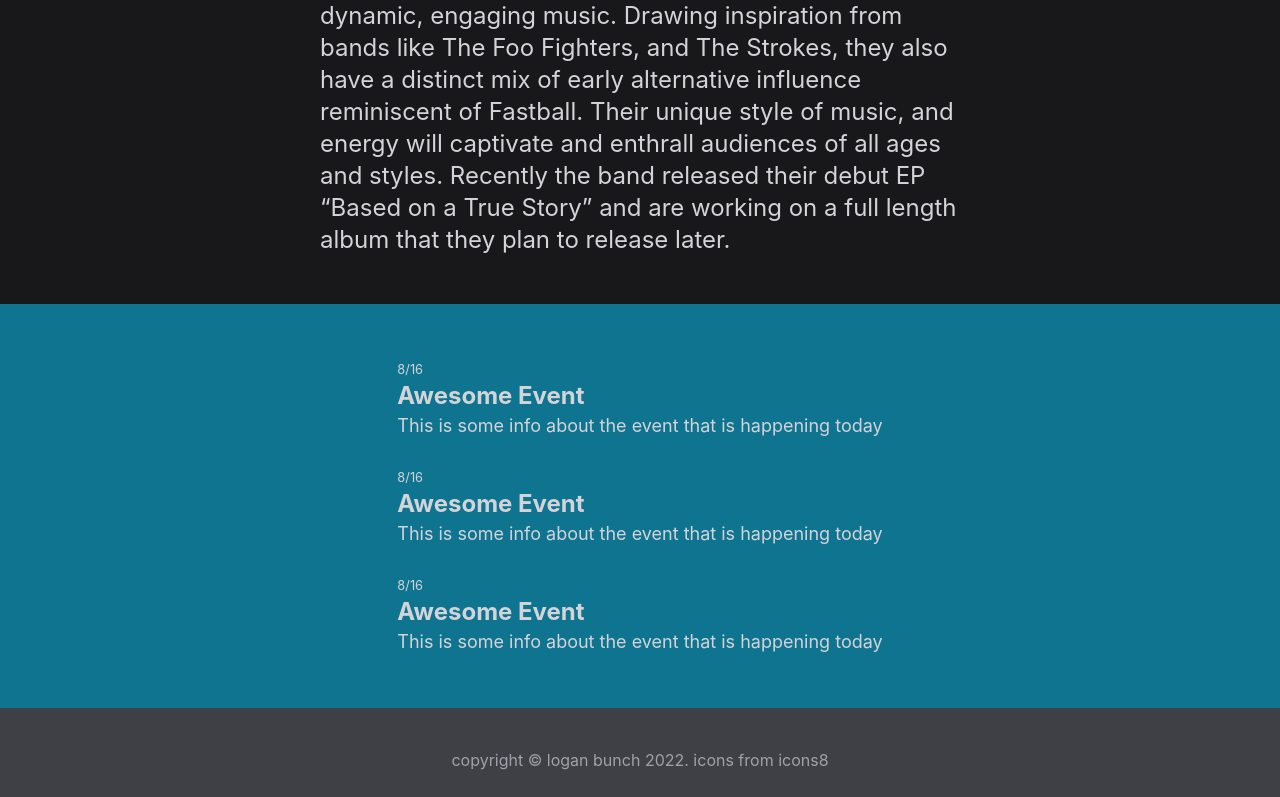
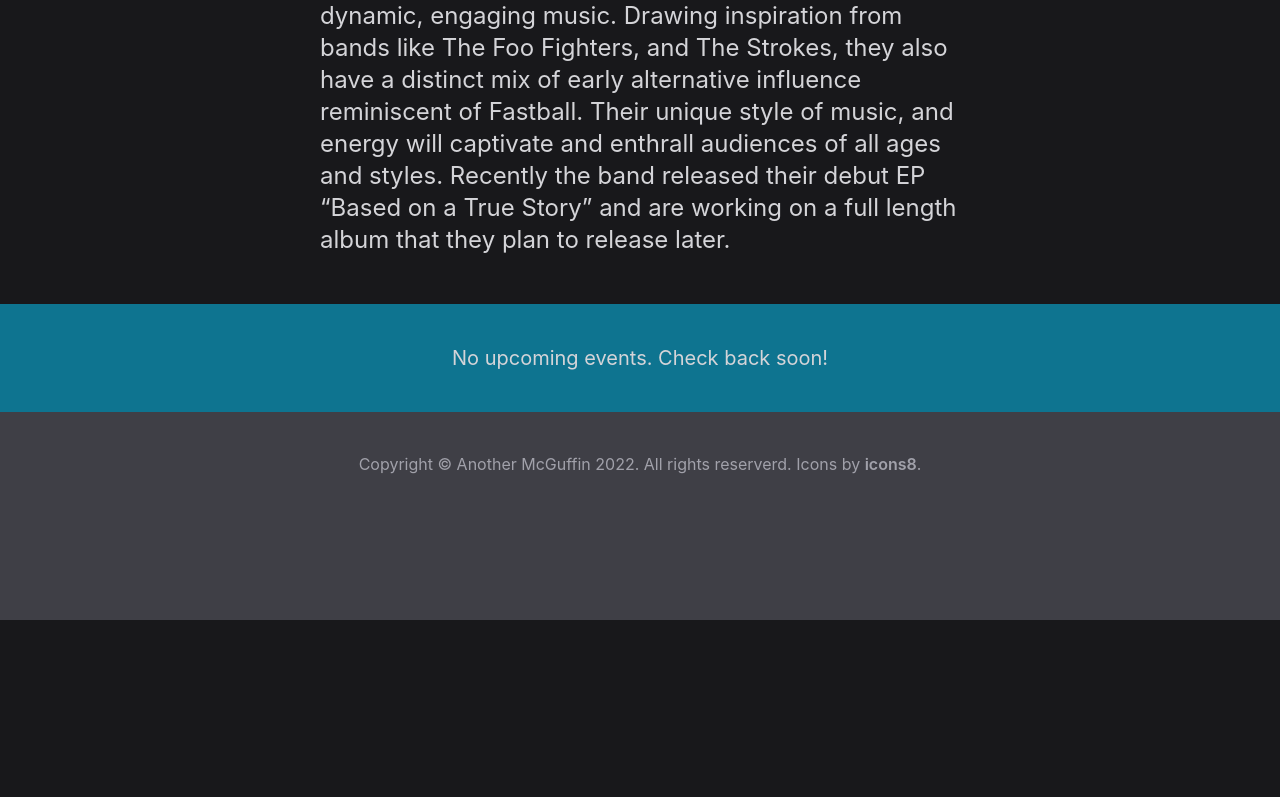
Before and after one commit to lbunch1/AnotherMcguffin, a Next.js app: page / in a window 1280 px wide. Shown: the part 2000-2797 px from the top of the page. After the commit the page ends 2620 px from the top, so only its background shows below. Built offline with nearby package versions, Linux system fonts and the light colour scheme.

Commit message:
Cleaned component structure. Prepared for launch

```diff
--- /dev/null
+++ b/components/bio.jsx
@@ -0,0 +1,12 @@
+const Bio = () => {
+    return (
+        <div className="w-full p-12 flex justify-center" >
+            <div className="sm:max-w-[50vw]">
+                <h1 className="text-3xl font-extrabold">Bio</h1>
+                <p className="text-xl sm:text-2xl"> Another McGuffin is an alternative rock band with a unique blend of jazz and blues elements hailing from Corona Ca. The band formed in 2020 from long time friends and musicians with a common interest to make dynamic, engaging music. Drawing inspiration from bands like The Foo Fighters, and The Strokes, they also have a distinct mix of early alternative influence reminiscent of Fastball. Their unique style of music, and energy will captivate and enthrall audiences of all ages and styles. Recently the band released their debut EP “Based on a True Story” and are working on a full length album that they plan to release later. </p>
+            </div>
+        </div>
+    )
+}
+
+export default Bio;
--- /dev/null
+++ b/components/event.jsx
@@ -0,0 +1,11 @@
+const Event = ( {event} ) => {
+    return (
+        <li key={event.title} className="p-3">
+        <small>{event.date.month}/{event.date.day}</small><br />
+        <h1 className="text-2xl font-bold">{event.title}</h1>
+        <p className="text-lg">{event.description}</p>
+    </li>
+    )
+}
+
+export default Event;
--- a/components/events.jsx
+++ b/components/events.jsx
@@ -1,50 +1,49 @@
-
+import Event from './event';
 
 const Events = () => {
 
     const eventList = [
-        {
-            date: {
-                day: 16,
-                month: 8,
-                year: 2022
-            },
-            title: 'Awesome Event',
-            description: 'This is some info about the event that is happening today'
-        },
-        {
-            date: {
-                day: 16,
-                month: 8,
-                year: 2022
-            },
-            title: 'Awesome Event',
-            description: 'This is some info about the event that is happening today'
-        },
-        {
-            date: {
-                day: 16,
-                month: 8,
-                year: 2022
-            },
-            title: 'Awesome Event',
-            description: 'This is some info about the event that is happening today'
-        },
+        // {
+        //     date: {
+        //         day: 16,
+        //         month: 8,
+        //         year: 2022
+        //     },
+        //     title: 'Awesome Event',
+        //     description: 'This is some info about the event that is happening today'
+        // },
+        // {
+        //     date: {
+        //         day: 16,
+        //         month: 8,
+        //         year: 2022
+        //     },
+        //     title: 'Awesome Event',
+        //     description: 'This is some info about the event that is happening today'
+        // },
+        // {
+        //     date: {
+        //         day: 16,
+        //         month: 8,
+        //         year: 2022
+        //     },
+        //     title: 'Awesome Event',
+        //     description: 'This is some info about the event that is happening today'
+        // },
     ]
 
 
     return (
         <div className="flex jusify-center bg-cyan-700">
             <ul className="p-10 mx-auto sm:max-w-50vw">
-                {eventList.map(event => {
+                {(eventList.length > 0)
+                ? eventList.map(event => {
                     return (
-                        <li key={event.title} className="p-3">
-                            <small>{event.date.month}/{event.date.day}</small><br />
-                            <h1 className="text-2xl font-bold">{event.title}</h1>
-                            <p className="text-lg">{event.description}</p>
-                        </li>
+                        <Event event={event} />
                     )
-                })}
+                })
+                : <li className="text-xl">No upcoming events. Check back soon!</li>
+                }
             </ul>
         </div>
     )
--- /dev/null
+++ b/components/footer.jsx
@@ -0,0 +1,9 @@
+const Footer = () => {
+    return (
+        <footer className="text-center p-10 pb-36 text-zinc-400 bg-zinc-700">
+            Copyright &copy; Another McGuffin {new Date().getFullYear()}. All rights reserverd. Icons by <a href="https://icons8.com" target="_blank" className="font-semibold">icons8</a>.
+        </footer>
+    )
+}
+
+export default Footer;
--- /dev/null
+++ b/components/homeGraphic.jsx
@@ -0,0 +1,10 @@
+const HomeGraphic = () => {
+    return (
+        <div className="h-fit w-auto relative flex justify-center">
+            <img src="/AMBanner_base.png" className="banner_base h-max-screen" alt={"Another McGuffin"} />
+            <img src="/AMBanner_shine.png" className="banner_shine h-max-screen absolute" alt={"Another McGuffin"} />
+        </div>
+    )
+}
+
+export default HomeGraphic;
--- a/components/social.jsx
+++ b/components/social.jsx
@@ -7,7 +7,8 @@ export default function Social({ url, img }) {
     return (
         <a
         className="h-14 w-14 bg-zinc-400 rounded-full text-2xl font-bold text-gray-900 hover:scale-125"
-        href={url}>
+        href={url}
+        target="_blank">
             <Image src={img} height={60} width={60} />
             </a>
     )
--- /dev/null
+++ b/components/socialNav.jsx
@@ -0,0 +1,35 @@
+import { useEffect } from 'react';
+import Social from './social';
+
+const SocialNav = () => {
+
+
+    useEffect(() => {
+        const navBar = document.querySelector('.hide-nav');
+        let posY = 0;
+
+        window.addEventListener('scroll', () => {
+          if (window.scrollY - posY > 30) {
+            navBar.classList.add('-translate-y-80');
+          } else if (window.scrollY - posY < -30 || window.scrollY === 0) {
+            navBar.classList.remove('-translate-y-80');
+          }
+          posY = window.scrollY
+
+        })
+      }, [])
+
+      return (
+        <div className="hide-nav w-full fixed transition-all duration-500 ease-in-out z-50">
+        <nav className="p-4 flex gap-3 justify-center">
+          <Social url="http://instagram.com/another_mcguffin" img={"/ig.svg"} />
+          <Social url="https://anothermcguffin.bandcamp.com/releases" img={"/bandcamp.svg"} />
+          <Social url="https://open.spotify.com/artist/2n5zRL6sjaQcTW59XdFPOI" img={"/spotify.svg"} />
+          <Social url="https://music.apple.com/us/artist/another-mcguffin/1597093677" img={"/apple.svg"} />
+          <Social url="https://music.youtube.com/playlist?list=OLAK5uy_neXovl54QcKOGNOEgQSDezkHJo2wOPIw4" img={"/ytmusic.svg"} />
+        </nav>
+      </div>
+      )
+}
+
+export default SocialNav;
--- a/pages/index.js
+++ b/pages/index.js
@@ -1,58 +1,28 @@
-import Social from '../components/social'
-import Events from '../components/events'
-import Image from 'next/image';
-import { useEffect } from 'react';
-
+import Head from 'next/head'
+import SocialNav from '../components/socialNav';
+import HomeGraphic from '../components/homeGraphic';
+import Bio from '../components/bio';
+import Events from '../components/events';
+import Footer from '../components/footer';
 
 
 
 
 export default function Home() {
 
-
-
-  useEffect(() => {
-    const navBar = document.querySelector('.hide-nav');
-    let posY = 0;
-
-    window.addEventListener('scroll', () => {
-      if (window.scrollY > posY) {
-        navBar.classList.add('-translate-y-80');
-      } else if (window.scrollY < posY) {
-        navBar.classList.remove('-translate-y-80');
-      }
-      posY = window.scrollY
-
-    })
-  }, [])
-
   return (
     <>
-      <div className="hide-nav w-full fixed transition-all duration-500 ease-in-out z-50">
-        <nav className="p-4 flex gap-3 justify-center">
-          <Social url="#" img={"/ig.svg"} />
-          <Social url="#" img={"/bandcamp.svg"} />
-          <Social url="#" img={"/spotify.svg"} />
-          <Social url="#" img={"/apple.svg"} />
-          <Social url="#" img={"/ytmusic.svg"} />
-        </nav>
-      </div>
+      <Head>
+        <title>Another Mcguffin - Band</title>
+        <meta name="viewport" content="initial-scale=1.0, width=device-width" />
+      </Head>
+      <SocialNav />
       <div className="pt-20 flex flex-col justify-center ">
-        <div className="h-fit w-auto relative flex justify-center">
-          <img src="/AMBanner_base.png" className="banner_base h-max-screen" alt={"Another McGuffin"} />
-          <img src="/AMBanner_shine.png" className="banner_shine h-max-screen absolute" alt={"Another McGuffin"} />
-        </div>
-        <div className="w-full p-12 flex justify-center" >
-          <div className="sm:max-w-[50vw]">
-            <h1 className="text-3xl font-extrabold">Bio</h1>
-            <p className="text-xl sm:text-2xl"> Another McGuffin is an alternative rock band with a unique blend of jazz and blues elements hailing from Corona Ca. The band formed in 2020 from long time friends and musicians with a common interest to make dynamic, engaging music. Drawing inspiration from bands like The Foo Fighters, and The Strokes, they also have a distinct mix of early alternative influence reminiscent of Fastball. Their unique style of music, and energy will captivate and enthrall audiences of all ages and styles. Recently the band released their debut EP “Based on a True Story” and are working on a full length album that they plan to release later. </p>
-          </div>
-        </div>
+        <HomeGraphic />
+        <Bio />
         <Events />
       </div>
-      <footer className="text-center p-10 pb-36 text-zinc-400 bg-zinc-700">
-        copyright &copy; logan bunch {new Date().getFullYear()}. icons from <a href="https://icons8.com">icons8</a>
-      </footer>
+      <Footer />
     </>
   )
 }
```
